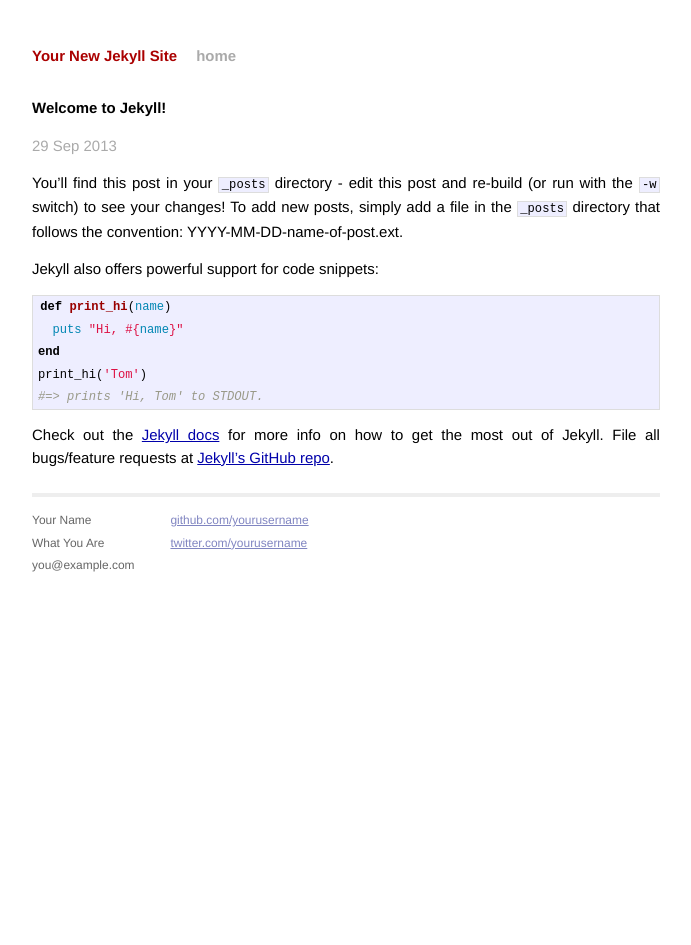
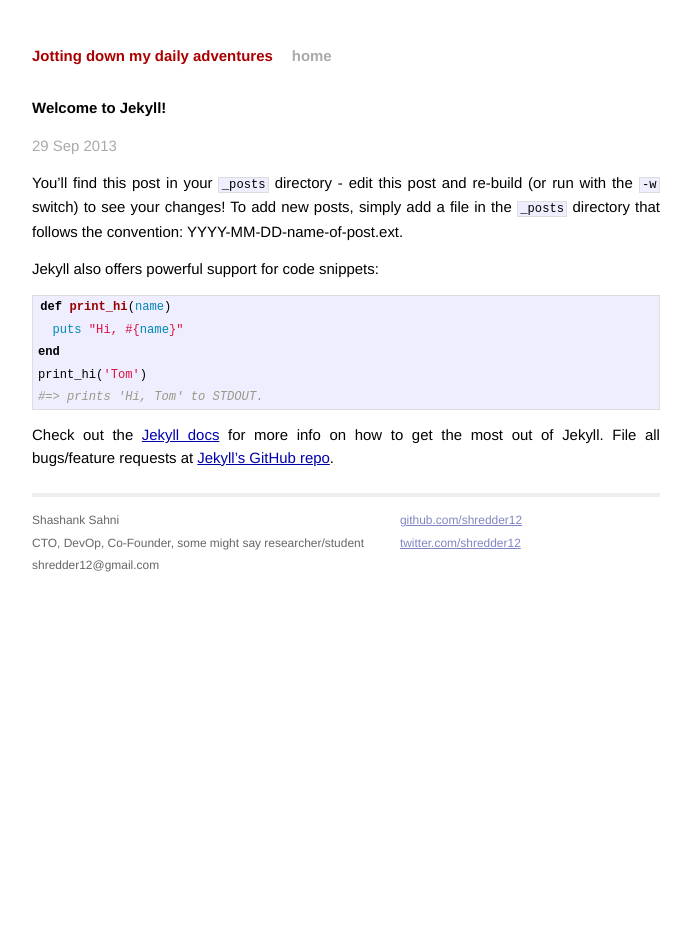
Before and after one commit to shredder12/shredder12.github.io, a Jekyll site: the page built from _posts/2013-09-29-welcome-to-jekyll.markdown, in a window 1280 px wide. Shown: the whole page, without its empty margins (294-985 px from the left). Built offline with Jekyll 4.4.1, drawn with Linux system fonts in a browser that asks for light colours; Markdown is read by kramdown in place of the engine named in the settings.

Commit message:
Added basic info about_me
Signed-off-by: Shashank Sahni <shredder12@gmail.com>

```diff
--- a/_config.yml
+++ b/_config.yml
@@ -1,3 +1,3 @@
-name: Your New Jekyll Site
+name: Jotting down my daily adventures
 markdown: redcarpet
 pygments: true
--- a/_layouts/default.html
+++ b/_layouts/default.html
@@ -26,15 +26,15 @@
           <div class="footer">
             <div class="contact">
               <p>
-                Your Name<br />
-                What You Are<br />
-                you@example.com
+                Shashank Sahni<br />
+                CTO, DevOp, Co-Founder, some might say researcher/student<br />
+                shredder12@gmail.com
               </p>
             </div>
             <div class="contact">
               <p>
-                <a href="https://github.com/yourusername">github.com/yourusername</a><br />
-                <a href="https://twitter.com/yourusername">twitter.com/yourusername</a><br />
+                <a href="https://github.com/shredder12">github.com/shredder12</a><br />
+                <a href="https://twitter.com/shredder12">twitter.com/shredder12</a><br />
               </p>
             </div>
           </div>
```
